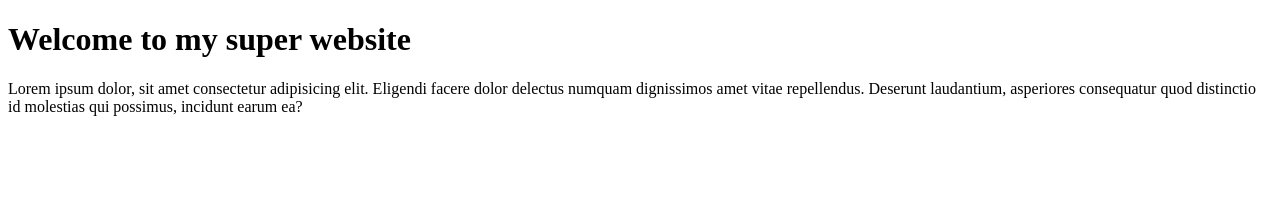
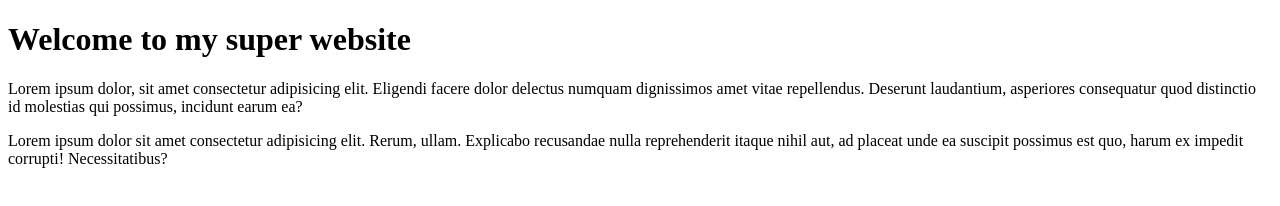
Before and after one commit to Hacene010/my-super-website, a plain HTML site: page index.html in a window 1280 px wide. Drawn offline with Linux system fonts and the light colour scheme.

Commit message:
delete some text and add some else

```diff
--- a/index.html
+++ b/index.html
@@ -9,6 +9,9 @@
   <h1>Welcome to my super website</h1>
   <p>Lorem ipsum dolor, sit amet consectetur adipisicing elit. Eligendi facere dolor delectus numquam dignissimos amet vitae repellendus. Deserunt laudantium, asperiores consequatur quod distinctio id molestias qui possimus, incidunt earum ea?</p>
 
+  <article>
+    <p>Lorem ipsum dolor sit amet consectetur adipisicing elit. Rerum, ullam. Explicabo recusandae nulla reprehenderit itaque nihil aut, ad placeat unde ea suscipit possimus est quo, harum ex impedit corrupti! Necessitatibus?</p>
+  </article>
 
   </body>
 </html>
```
